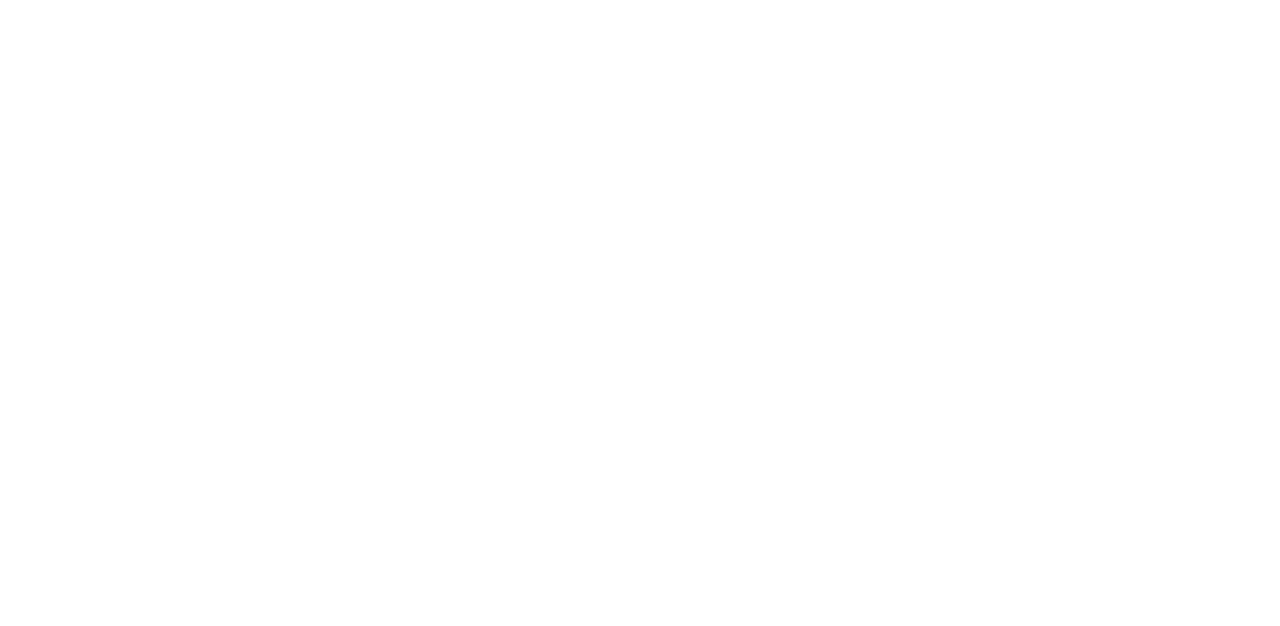
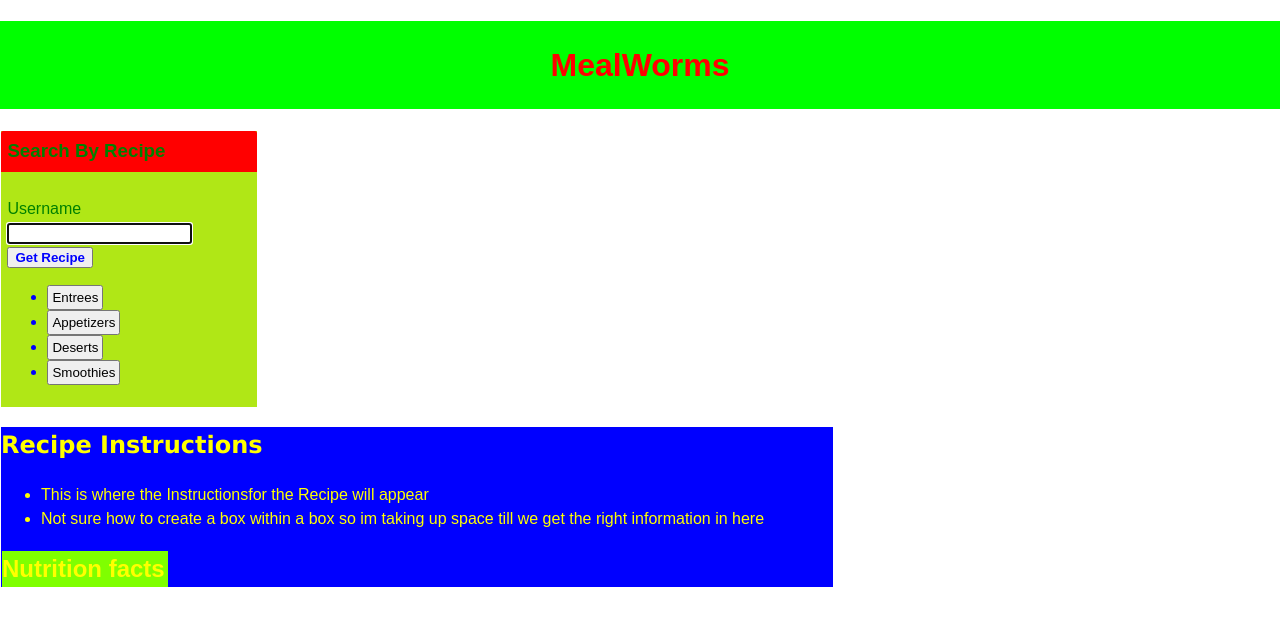
Before and after one commit to ccames91/MealWorms, a plain HTML site: page index.html in a window 1280 px wide. Drawn offline with Linux system fonts and the light colour scheme; no server answers.

Commit message:
api-inital-changes

```diff
--- a/assets/css/styles.css
+++ b/assets/css/styles.css
@@ -0,0 +1,31 @@
+body {
+    background-color: var(--primary);
+    margin: 0;
+    padding: 0;
+    font-family: 'IBM Plex Sans', sans-serif;
+    color: yellow;
+    line-height: 1.5;
+    font-size: 16px;
+}
+
+
+
+
+.card {
+    margin: 0 0 20px 0;
+    border: 3px solid var(--dark);
+    border-radius: var(--border-radius);
+    color: blue;
+    background-color: green;
+  }
+
+  .card-header {
+    color: blue;
+    background-color: red;
+    padding: 2.5%;
+    border-radius: calc(0.18rem - 1px) calc(0.18rem - 1px) 0 0;
+  }
+
+  .card-body {
+    padding: 2.5%;
+  }
--- a/assets/scripts/scripts.js
+++ b/assets/scripts/scripts.js
@@ -0,0 +1,10 @@
+fetch('https://www.themealdb.com/api/json/v1/1/search.php?s=Pasta')
+.then(res => {
+    return res.json()
+})
+.then(data => {
+    const markup = '<p>s=Pasta</p>'
+
+    document.querySelector('#recipe').innerHTML=markup
+    console.log (data)
+});
--- a/index.html
+++ b/index.html
@@ -4,9 +4,46 @@
     <meta charset="UTF-8">
     <meta http-equiv="X-UA-Compatible" content="IE=edge">
     <meta name="viewport" content="width=device-width, initial-scale=1.0">
+    <link rel="stylesheet" href="./assets/css/styles.css" />
     <title>MealWorms</title>
 </head>
 <body>
+    <header class="container"><h1 style="color:red; padding: 20px; text-align: center; background-color: lime;">MealWorms</h1></header>
+    <main class="container">
 
+        <div class="card" style="background-color: rgb(176, 231, 22); display: flexbox; width: 20%; border: 2px; margin: 1px;" >
+            <h3 class="card-header text-uppercase" style="color:green">Search By Recipe</h3>
+            <form id="user-form" class="card-body">
+              <label class="form-label" for="Recipe" style="color: green">Username</label>
+              <input name="Recipe" id="Recipe" type="text" autofocus="true" class="form-input" />
+              <button type="submit" class="btn" style="color: blue;"><b>Get Recipe</b></button>
+                     <ul>
+              <li><button type="submit" class="Entrees" style="padding: 3px;">Entrees</button></li>
+              <li><button type="submit" class="Appetizers" style="padding: 3px;">Appetizers</button></li>
+              <li><button type="submit" class="Deserts" style="padding: 3px;">Deserts</button></li>
+              <li><button type="submit" class="Smoothies" style="padding: 3px;">Smoothies</button></li>
+            </form>
+          </div>
+
+          <section class="box" style="border: 5px; background-color: blue; display: block; height: 50%; margin: 1px; border-color: lawngreen; width: 65%;">
+            <h1 style="font-family: 'Lucida Sans', 'Lucida Sans Regular', 'Lucida Grande', 'Lucida Sans Unicode', Geneva, Verdana, sans-serif;">Recipe Instructions</h1>
+            <p>
+            <ul id="recipe">
+              <li>This is where the Instructionsfor the Recipe will appear</li>
+              <li>Not sure how to create a box within a box so im taking up space till we get the right information in here</li>
+            </ul>
+            </p>
+            <div class="card;" style='background-color: red; display: flexbox; width: 20%; border: 2px; margin: 1px; ;'>
+            <h2 class="card-header;" style="background-color: chartreuse;">Nutrition facts</h2>
+          </div>
+
+          </section>
+
+
+    </main>
+
+
+
+    <script src="./assets/scripts/scripts.js"></script>
 </body>
 </html>
```
